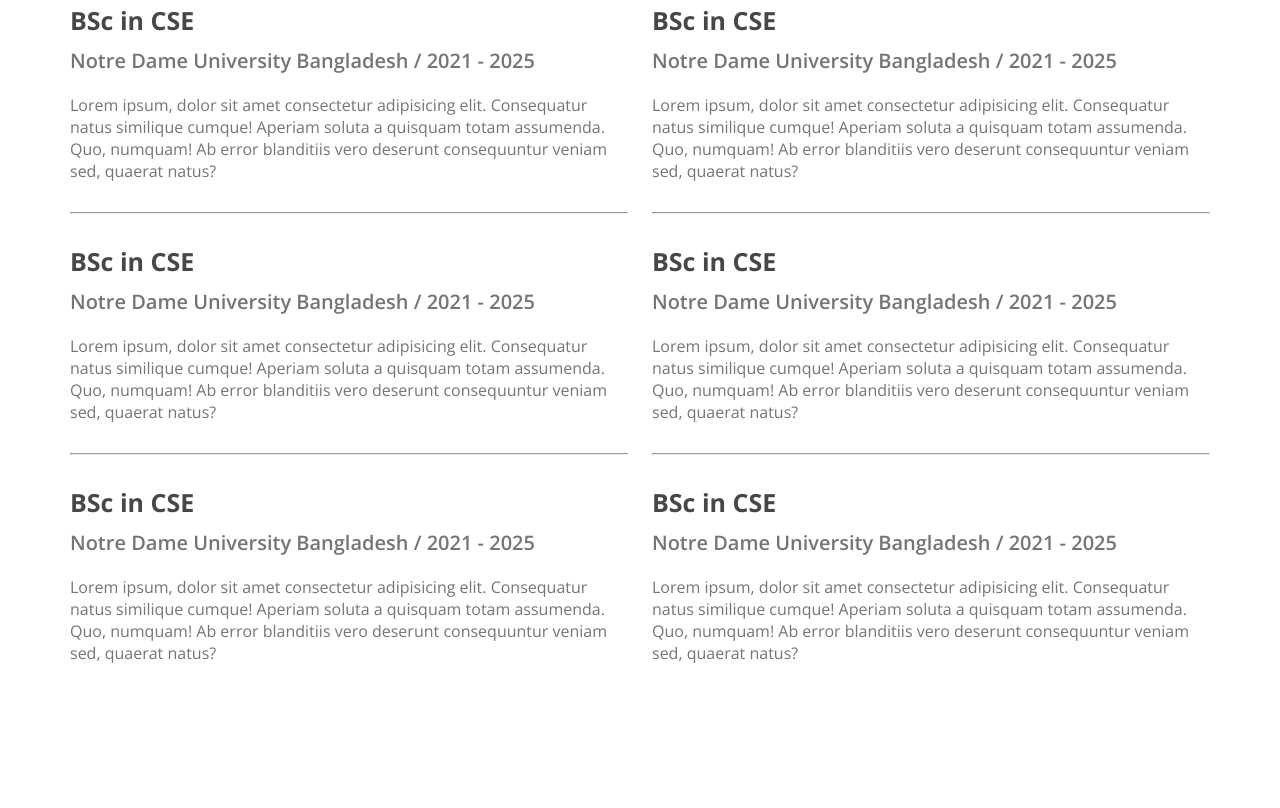
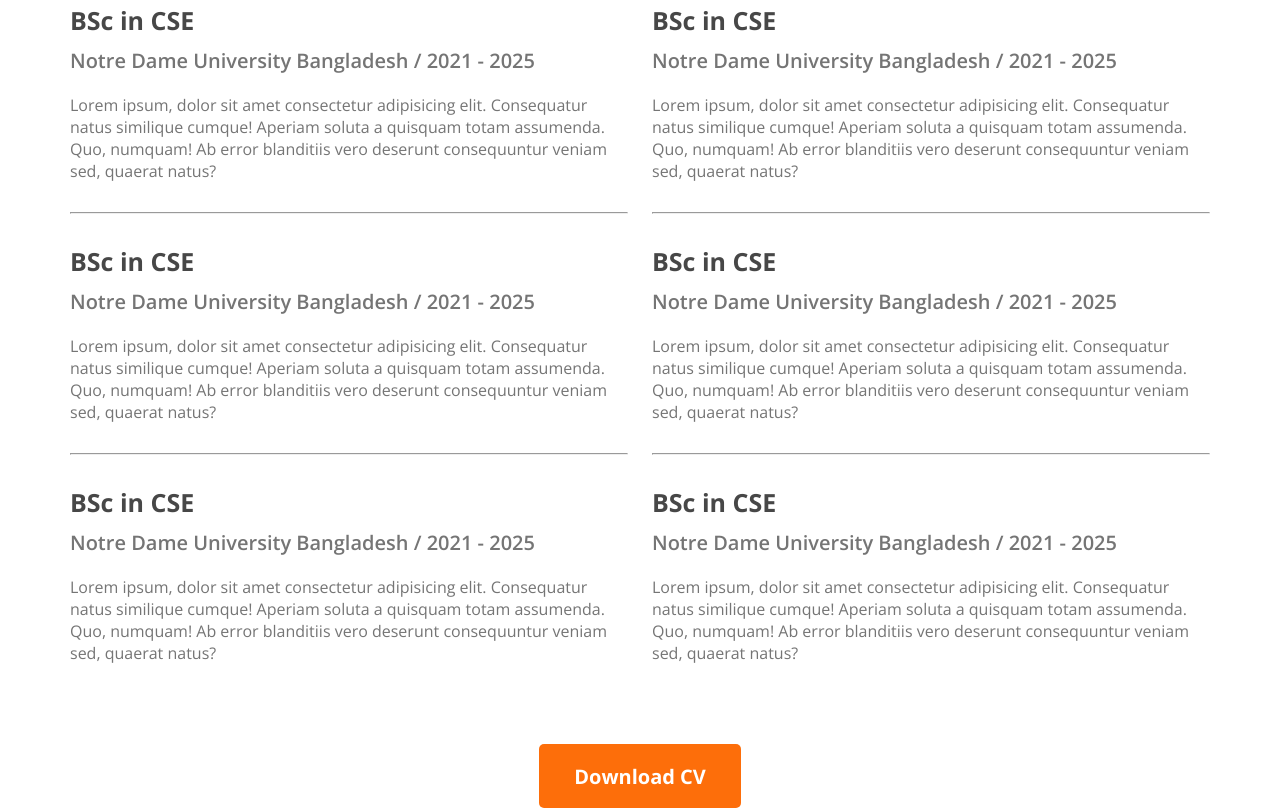
Before and after one commit to JasonNdub/Portfolio-Developer, a plain HTML site: page index.html in a window 1280 px wide. Shown: the part 2592-3400 px from the top of the page. Before the commit the page ends 3286 px from the top, so only its background shows below. Drawn offline with nearby package versions, Linux system fonts and the light colour scheme.

Commit message:
button add

```diff
--- a/index.html
+++ b/index.html
@@ -173,6 +173,9 @@
                     </div>
                 </div>
             </div>
+            <div class="resume-button">
+                <button class="button-primary">Download CV</button>
+            </div>
         </section>
     </main>
     <footer>
--- a/styles/portfolio.css
+++ b/styles/portfolio.css
@@ -170,3 +170,7 @@
 .resume .description{
     color: #757575;
 }
+.resume-button{
+    margin-top: 50px;
+    text-align: center;
+}
```
